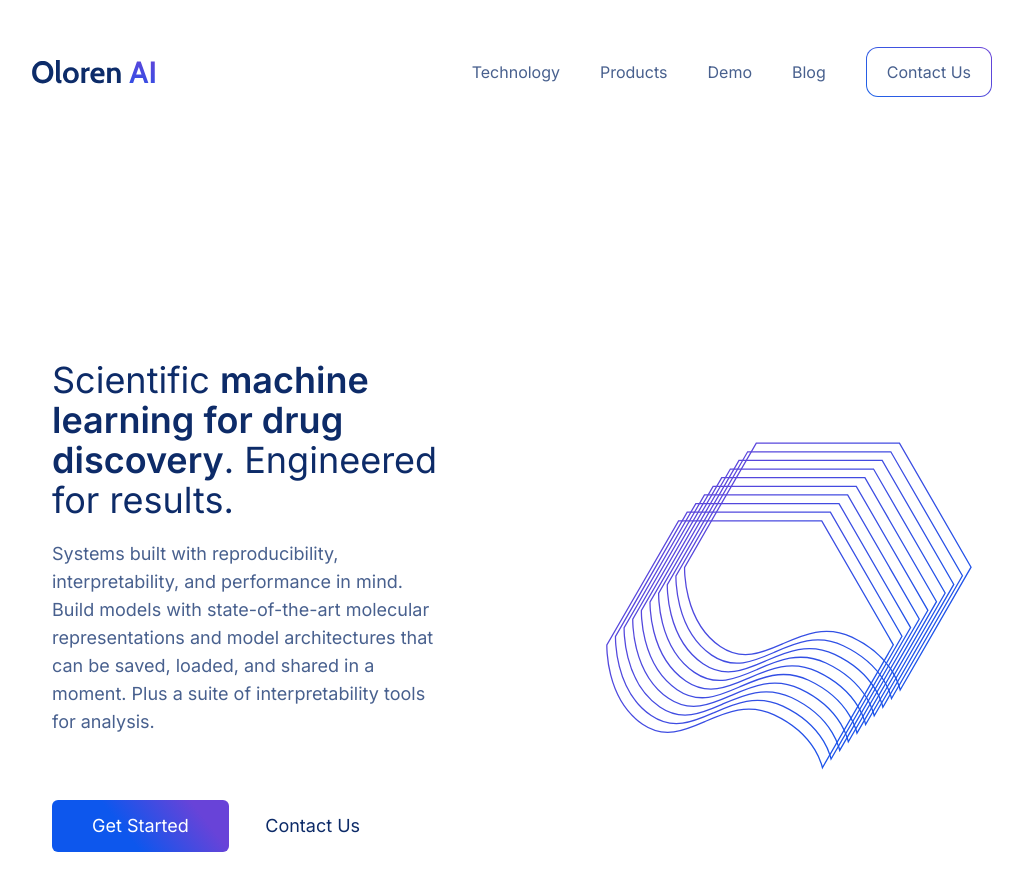
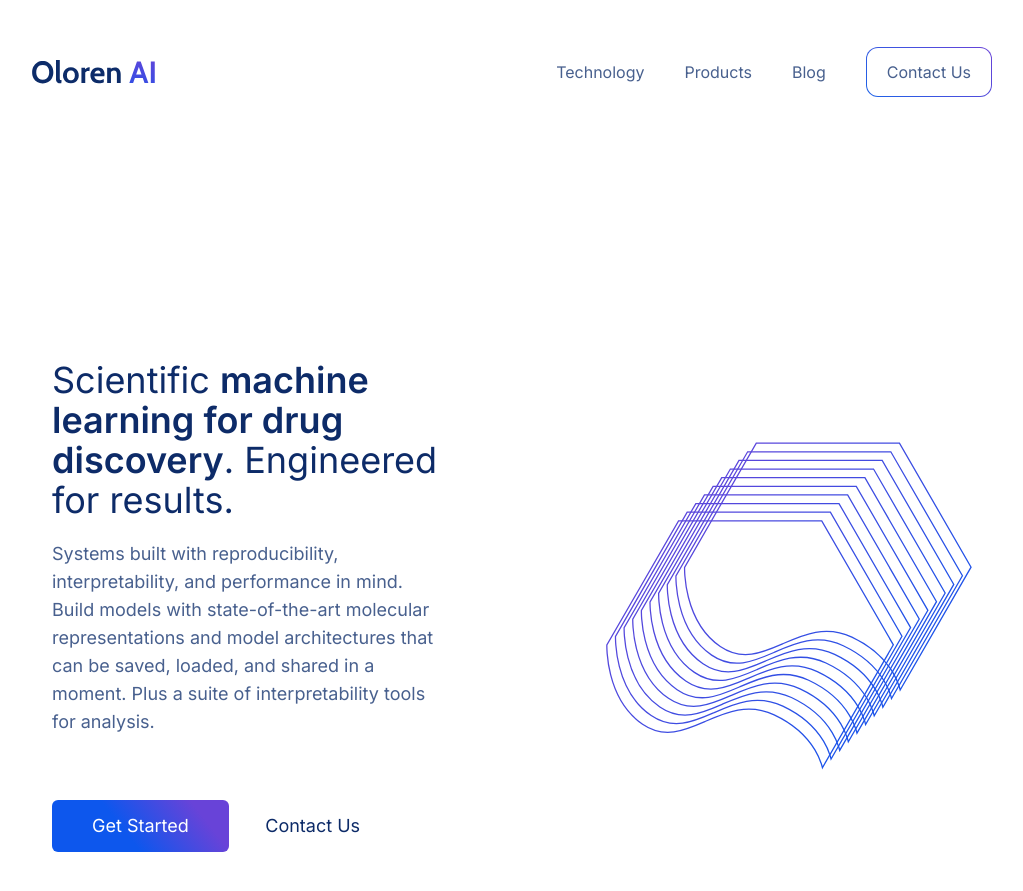
Before and after one commit to Oloren-AI/oloren-blog-site, a Jekyll site: the page built from index.html, in a window 1280 px wide and 900 px high. Shown: the top 891 px of the window, without its empty margins (128-1151 px from the left). Built offline with Jekyll 4.4.1, drawn with Linux system fonts in a browser that asks for light colours.

Commit message:
removed demo

```diff
--- a/_layouts/default.html
+++ b/_layouts/default.html
@@ -49,7 +49,6 @@
         >
           <a href="{{site.url}}/#technology">Technology</a>
           <a href="{{site.url}}/#products">Products</a>
-          <a href="https://beta.oloren.ai">Demo</a>
           <a href="{{site.url}}/blogs">Blog</a>
           <a
             class="olorengradient h-fit w-fit rounded-xl p-px"
```
